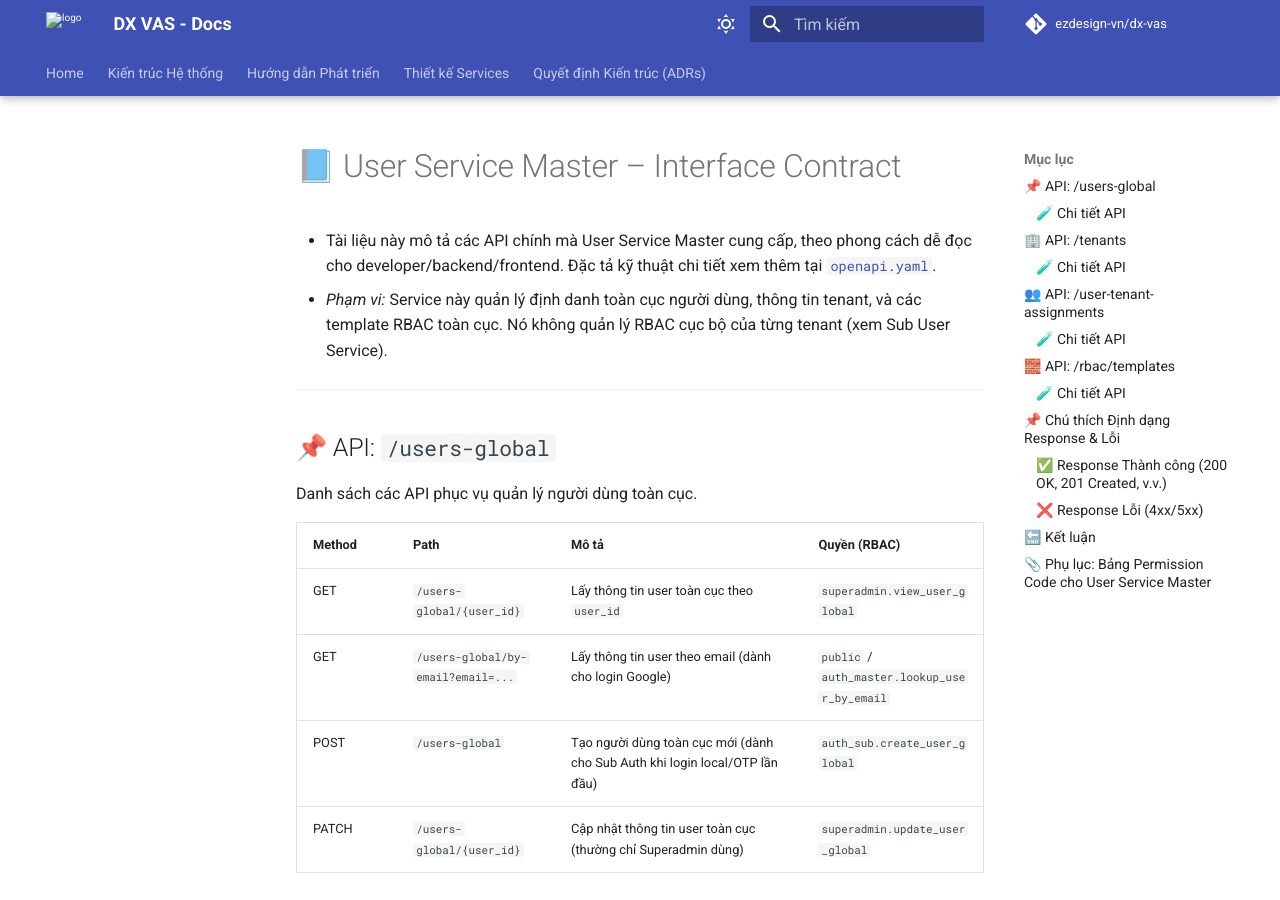
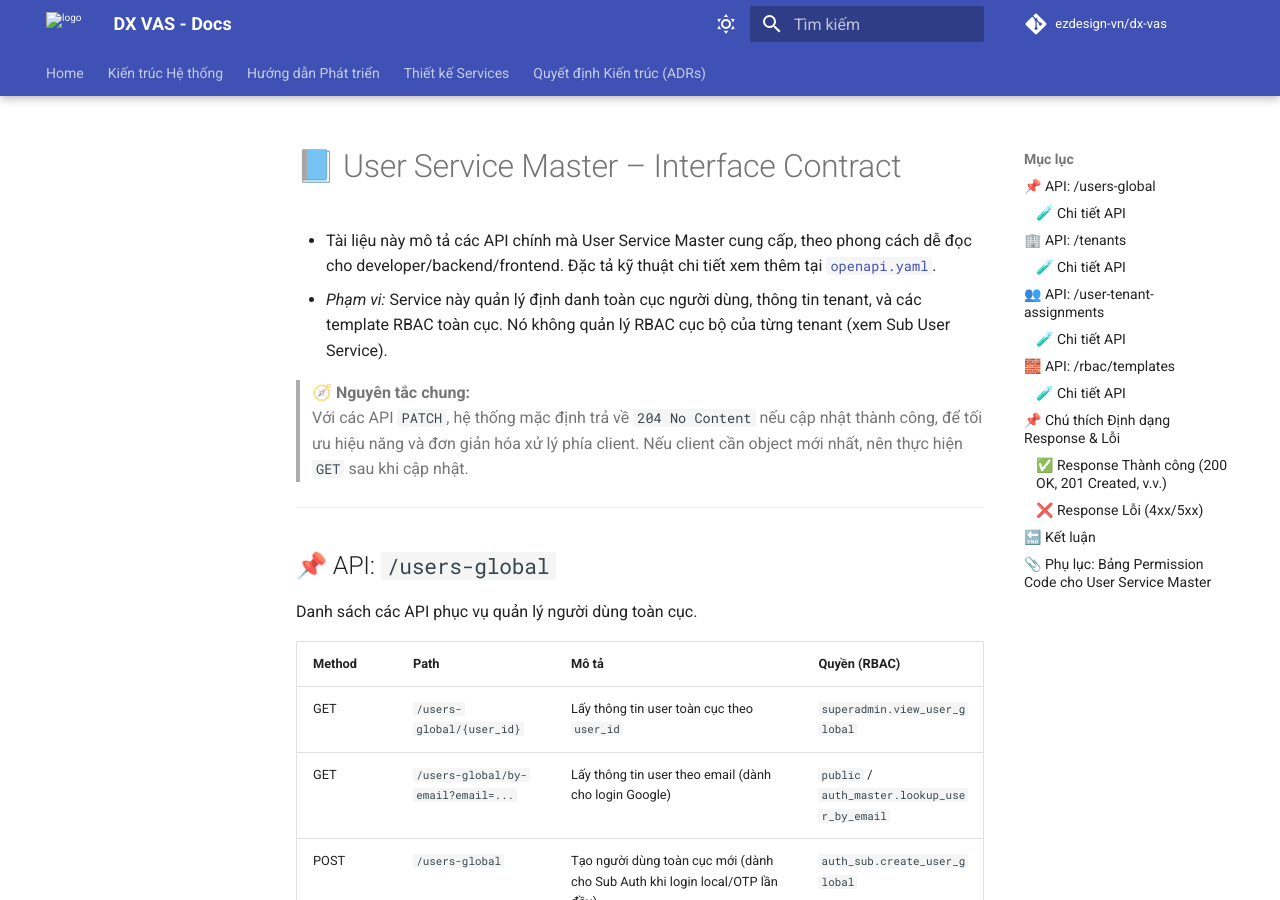
Before and after one commit to rockymountain/dx-vas, an MkDocs documentation site: the page built from docs/services/user-service/master/interface-contract.md, in a window 1280 px wide and 900 px high. Built offline with MkDocs 1.6.1 and Material for MkDocs 9.7.7, drawn with Linux system fonts in a browser that asks for light colours; comment, search, counter and statistics services are not loaded.

Commit message:
insert nguyên tắc chung

```diff
--- a/docs/services/user-service/master/interface-contract.md
+++ b/docs/services/user-service/master/interface-contract.md
@@ -3,6 +3,9 @@
 * Tài liệu này mô tả các API chính mà User Service Master cung cấp, theo phong cách dễ đọc cho developer/backend/frontend. Đặc tả kỹ thuật chi tiết xem thêm tại [`openapi.yaml`](./openapi.yaml).
 * _Phạm vi:_
 Service này quản lý định danh toàn cục người dùng, thông tin tenant, và các template RBAC toàn cục. Nó không quản lý RBAC cục bộ của từng tenant (xem Sub User Service).
+
+> 🧭 **Nguyên tắc chung:**
+> Với các API `PATCH`, hệ thống mặc định trả về `204 No Content` nếu cập nhật thành công, để tối ưu hiệu năng và đơn giản hóa xử lý phía client. Nếu client cần object mới nhất, nên thực hiện `GET` sau khi cập nhật.
 
 ---
 
@@ -469,4 +472,5 @@ Mọi API đều áp dụng chuẩn phản hồi thống nhất và cơ chế ph
 ---
 
 📎 Để biết chi tiết luồng nghiệp vụ: xem [`design.md`](./design.md)
+
 📦 Để tra cứu schema chi tiết: xem [`data-model.md`](./data-model.md)
```
